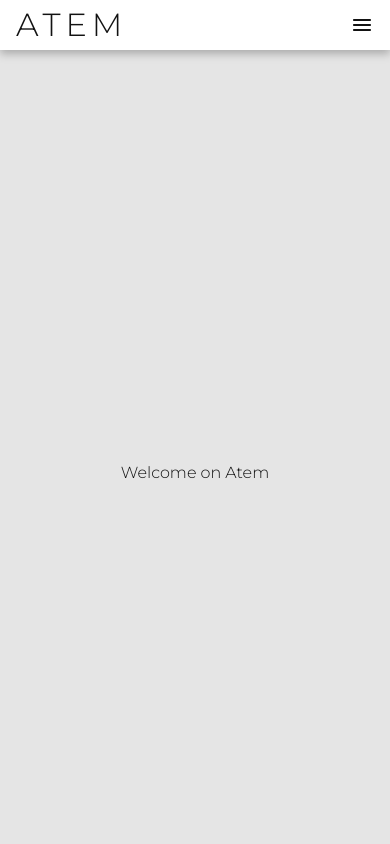
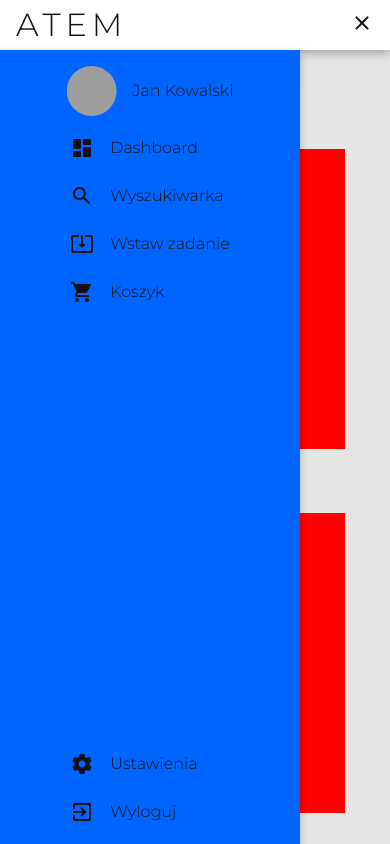
Before and after one commit to Nico2d/atem, a Next.js app: page / in a window 390 px wide. Shown: the top 844 px of the page. Built offline with nearby package versions, Linux system fonts and the light colour scheme; grey boxes are pictures that could not be loaded.

Commit message:
fix: mobile hide navigation

```diff
--- /dev/null
+++ b/components/atoms/outSide.tsx
@@ -0,0 +1,25 @@
+import React, { useRef, useEffect } from "react";
+
+const useOutsideAlerter = (ref, method) => {
+  useEffect(() => {
+    const handleClickOutside = (event) => {
+      if (ref.current && !ref.current.contains(event.target)) {
+        // alert("You clicked outside of me!");
+
+        method()
+      }
+    };
+
+    document.addEventListener("mousedown", handleClickOutside);
+    return () => {
+      document.removeEventListener("mousedown", handleClickOutside);
+    };
+  }, [ref]);
+};
+
+export const OutsideAlerter = ({ children,method }) => {
+  const wrapperRef = useRef(null);
+  useOutsideAlerter(wrapperRef, method);
+
+  return <div ref={wrapperRef}>{children}</div>;
+};
--- a/components/molecules/mobileLabel.tsx
+++ b/components/molecules/mobileLabel.tsx
@@ -1,14 +1,18 @@
 import styled from "styled-components";
 import MenuRoundedIcon from "@material-ui/icons/MenuRounded";
+import CloseRoundedIcon from "@material-ui/icons/CloseRounded";
 
-export const MobileLabel: React.FC<{ toggleMenu: () => void }> = ({
-  toggleMenu,
-}) => {
+export const MobileLabel: React.FC<{
+  toggleMenu: () => void;
+  isClosed: boolean;
+}> = ({ toggleMenu, isClosed }) => {
   return (
-    <Label>
+    <Container>
       <Title>ATEM</Title>
-      <Menu onClick={toggleMenu} />
-    </Label>
+      <Menu onClick={toggleMenu}>
+        {isClosed ? <MenuRoundedIcon /> : <CloseRoundedIcon />}
+      </Menu>
+    </Container>
   );
 };
 
@@ -20,11 +24,11 @@ const Title = styled.h1`
   line-height: 50px;
 `;
 
-const Menu = styled(MenuRoundedIcon)`
+const Menu = styled.div`
   margin: auto 0;
 `;
 
-const Label = styled.div`
+const Container = styled.div`
   height: 50px;
   width: 100vw;
   background: ${({ theme }) => theme.colors.cardColor};
@@ -33,4 +37,6 @@ const Label = styled.div`
   display: flex;
   justify-content: space-between;
   padding: 0 1rem;
+  position: fixed;
+  z-index: 900;
 `;
--- a/components/organisms/sidebar.tsx
+++ b/components/organisms/sidebar.tsx
@@ -6,23 +6,24 @@ import ShoppingCartRoundedIcon from "@material-ui/icons/ShoppingCartRounded";
 import SettingsRoundedIcon from "@material-ui/icons/SettingsRounded";
 import ExitToAppRoundedIcon from "@material-ui/icons/ExitToAppRounded";
 import SystemUpdateAltRoundedIcon from "@material-ui/icons/SystemUpdateAltRounded";
-import CloseRoundedIcon from "@material-ui/icons/CloseRounded";
+
 import { Avatar } from "../atoms/avatar";
 import { MobileLabel } from "../molecules/mobileLabel";
+import { OutsideAlerter } from "../atoms/outSide";
 
 export const Sidebar = () => {
   const [isHidden, setIsHidden] = useState(false);
-  const hideNavigation = () => {
+  const toggleNavigation = () => {
     console.log("toggle Menu");
     setIsHidden(!isHidden);
   };
 
   return (
     <>
-      <MobileLabel toggleMenu={hideNavigation} />
-      {/* <Container isHidden={isHidden}>
-        <Close onClick={hideNavigation} />
-
+      {isHidden && <p>ELO</p>}
+      <OutsideAlerter method={toggleNavigation}>
+        <MobileLabel toggleMenu={toggleNavigation} isClosed={isHidden} />
+        <Container isHidden={isHidden}>
           <UserWrapper>
             <Avatar imageUrl="https://johannesippen.com/img/blog/humans-not-users/header.jpg" />
             <UserName>Jan Kowalski</UserName>
@@ -51,18 +52,11 @@ export const Sidebar = () => {
               </IconText>
             </div>
           </StyledNav>
-      </Container> */}
+        </Container>
+      </OutsideAlerter>
     </>
   );
 };
-const Close = styled(CloseRoundedIcon)`
-  margin: 1rem;
-  margin-left: auto;
-
-  @media (min-width: 1024px) {
-    display: none;
-  }
-`;
 
 const UserWrapper = styled.div`
   display: flex;
@@ -81,7 +75,7 @@ const UserName = styled.p`
 `;
 
 const Container = styled.div<{ isHidden: boolean }>`
-  height: 100vh;
+  height: calc(100vh - 50px);
   width: 300px;
   background: ${({ theme }) => theme.colors.sidebar};
   filter: drop-shadow(0px 4px 4px rgba(0, 0, 0, 0.25));
@@ -89,7 +83,8 @@ const Container = styled.div<{ isHidden: boolean }>`
   display: ${(props) => (props.isHidden ? "none" : "flex")};
   flex-flow: column;
   align-items: center;
-  position: absolute;
+  position: fixed;
+  top: 50px;
   left: 0;
 
   @media (min-width: 1024px) {
--- a/pages/index.tsx
+++ b/pages/index.tsx
@@ -39,11 +39,14 @@ const Home = () => {
           <Sidebar />
           <StyledMain>
             <p>Welcome on Atem</p>
-            {/* <ThemeToggler theme={theme} toggleTheme={themeToggler} />
+            <ThemeToggler theme={theme} toggleTheme={themeToggler} />
             <FontSizeSelector
               fontSize={fontSize}
               fontController={fontController}
-            /> */}
+            />
+            <TestBlock />
+            <TestBlock />
+            <TestBlock />
           </StyledMain>
         </Container>
       </Layout>
@@ -61,6 +64,15 @@ const StyledMain = styled.main`
   display: flex;
   align-items: center;
   justify-content: center;
-  height: 100vh;
+  /* height: 100vh; */
   width: 100%;
+
+  flex-flow: column;
 `;
+
+const TestBlock = styled.div`
+  height: 300px;
+  width: 300px;
+  background: red;
+  margin: 2rem;
+`;
```
Lines whose indentation alone changed are shown as unchanged.
